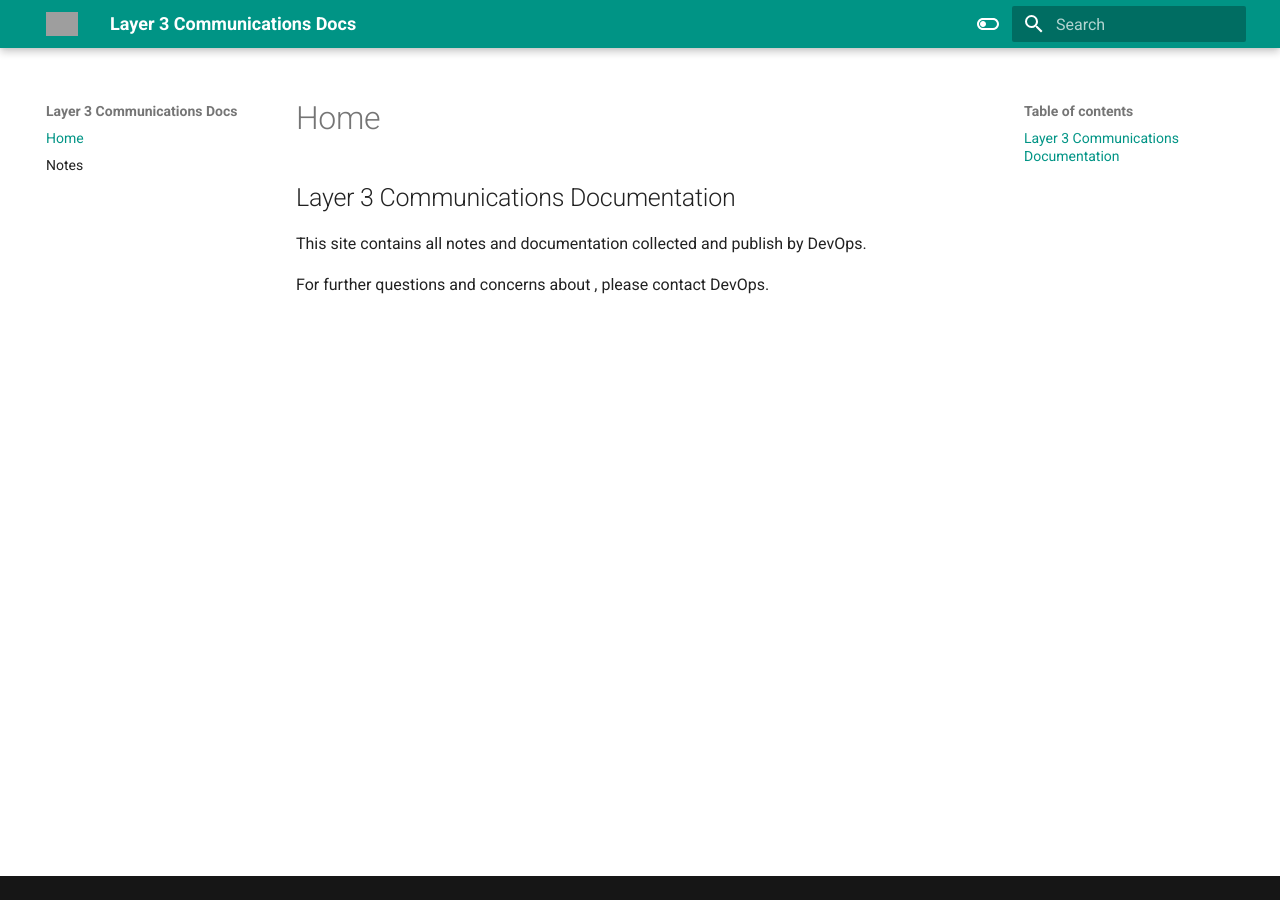
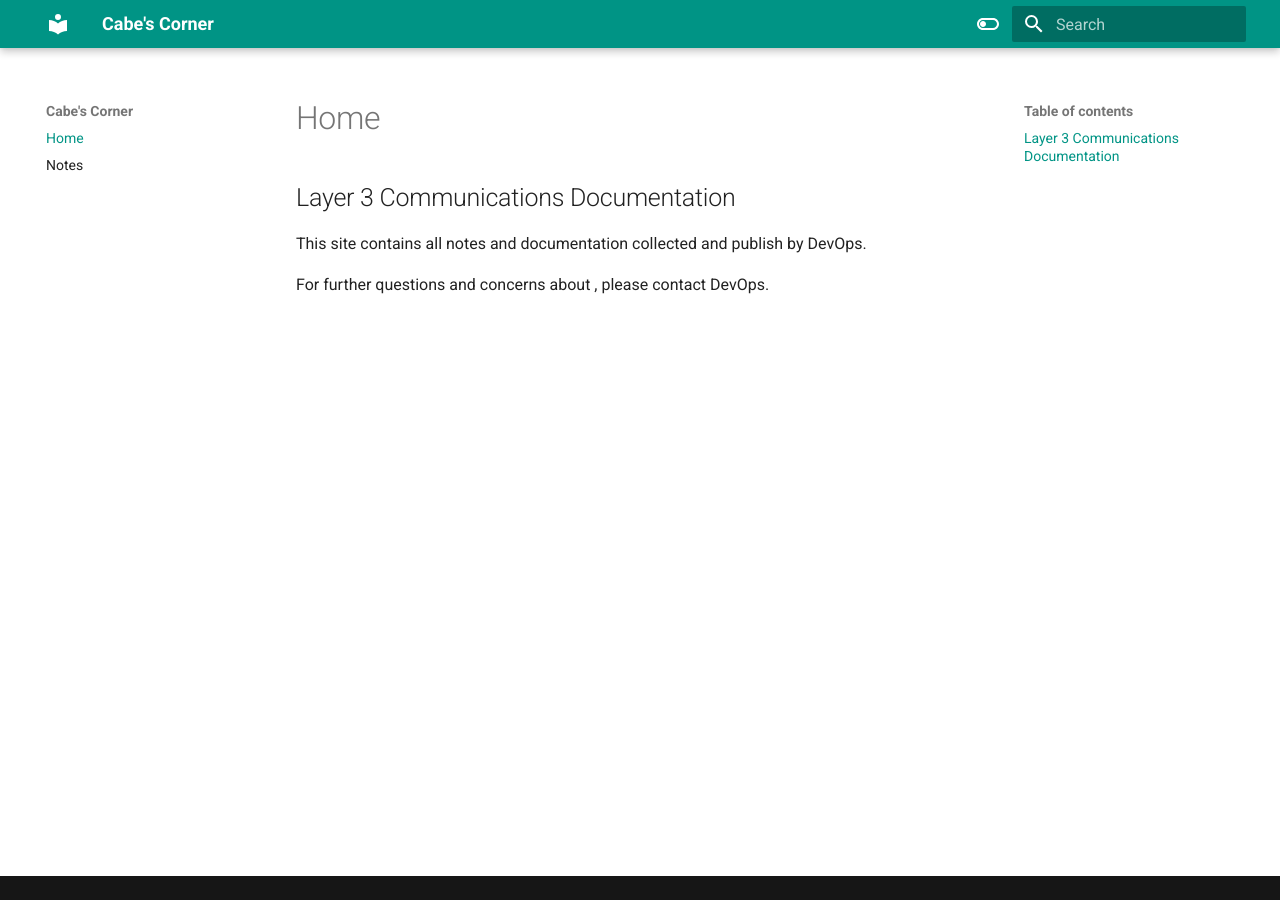
Before and after one commit to gamefreakcabe/solomons-arboretum, an MkDocs documentation site: the page built from docs/1-index.md, in a window 1280 px wide. Built offline with MkDocs 1.6.1 and Material for MkDocs 9.7.7, drawn with Linux system fonts in a browser that asks for light colours; grey boxes are pictures that could not be loaded.

Commit message:
Update mkdocs.yml

```diff
--- a/mkdocs.yml
+++ b/mkdocs.yml
@@ -1,8 +1,6 @@
-site_name: Layer 3 Communications Docs
+site_name: Cabe's Corner
 theme:
   name: material
-  logo: static/logo.png
-  favicon: static/favicon.png
 
   features:
     # Navigation
```
